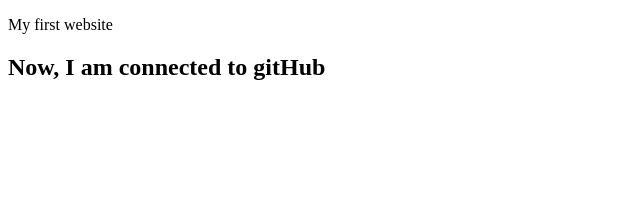
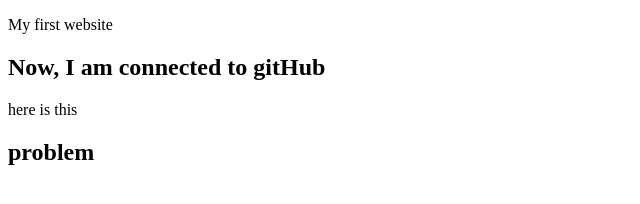
Before and after one commit to iammsabbir/first_web, a plain HTML site: page index.html in a window 1280 px wide. Shown: the whole page, without its empty margins (0-640 px from the left). Drawn offline with Linux system fonts and the light colour scheme.

Commit message:
#checking

```diff
--- a/index.html
+++ b/index.html
@@ -9,5 +9,7 @@
 <body>
     <p>My first website</p>
     <h2>Now, I am connected to gitHub</h2>
+    <p>here is this</p>
+    <h2>problem</h2>
 </body>
 </html>
```
